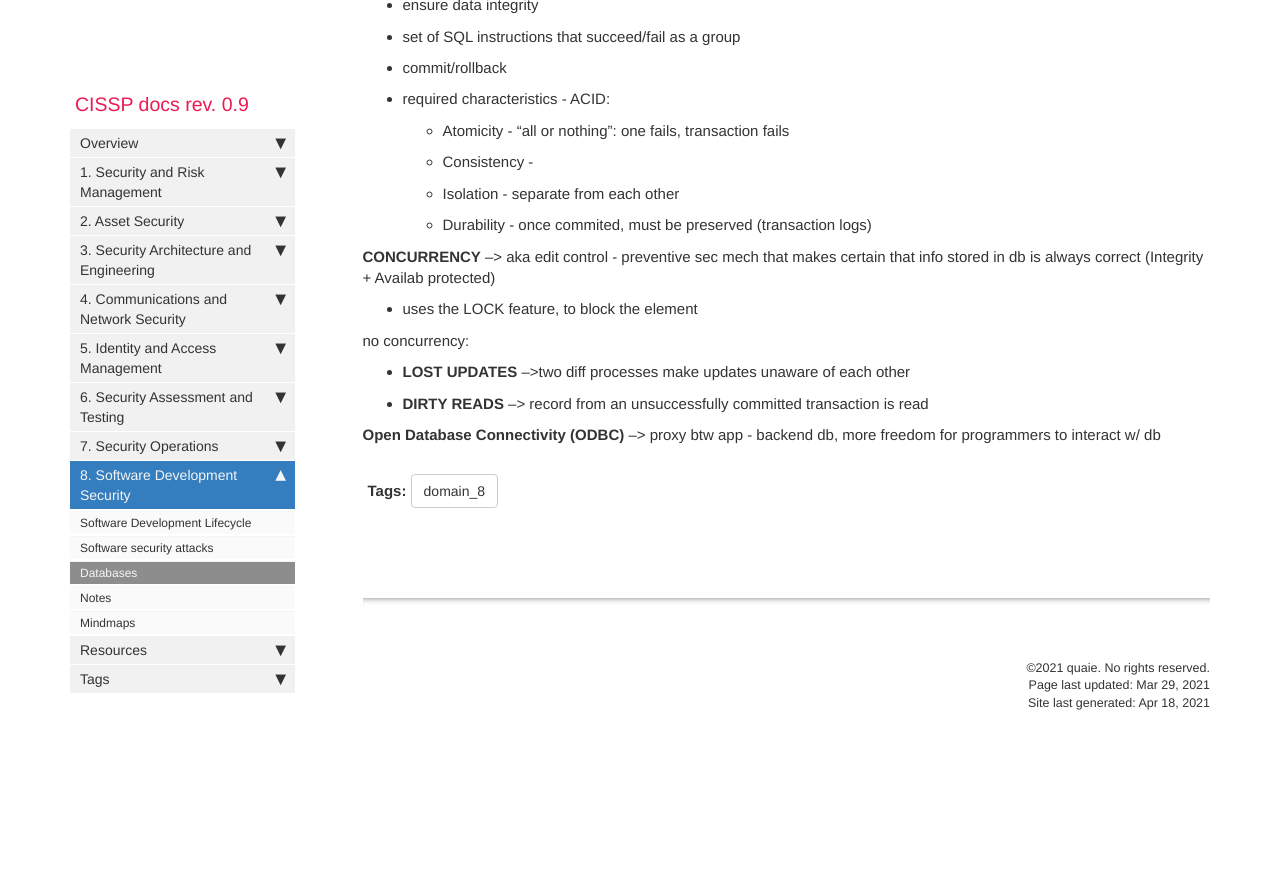
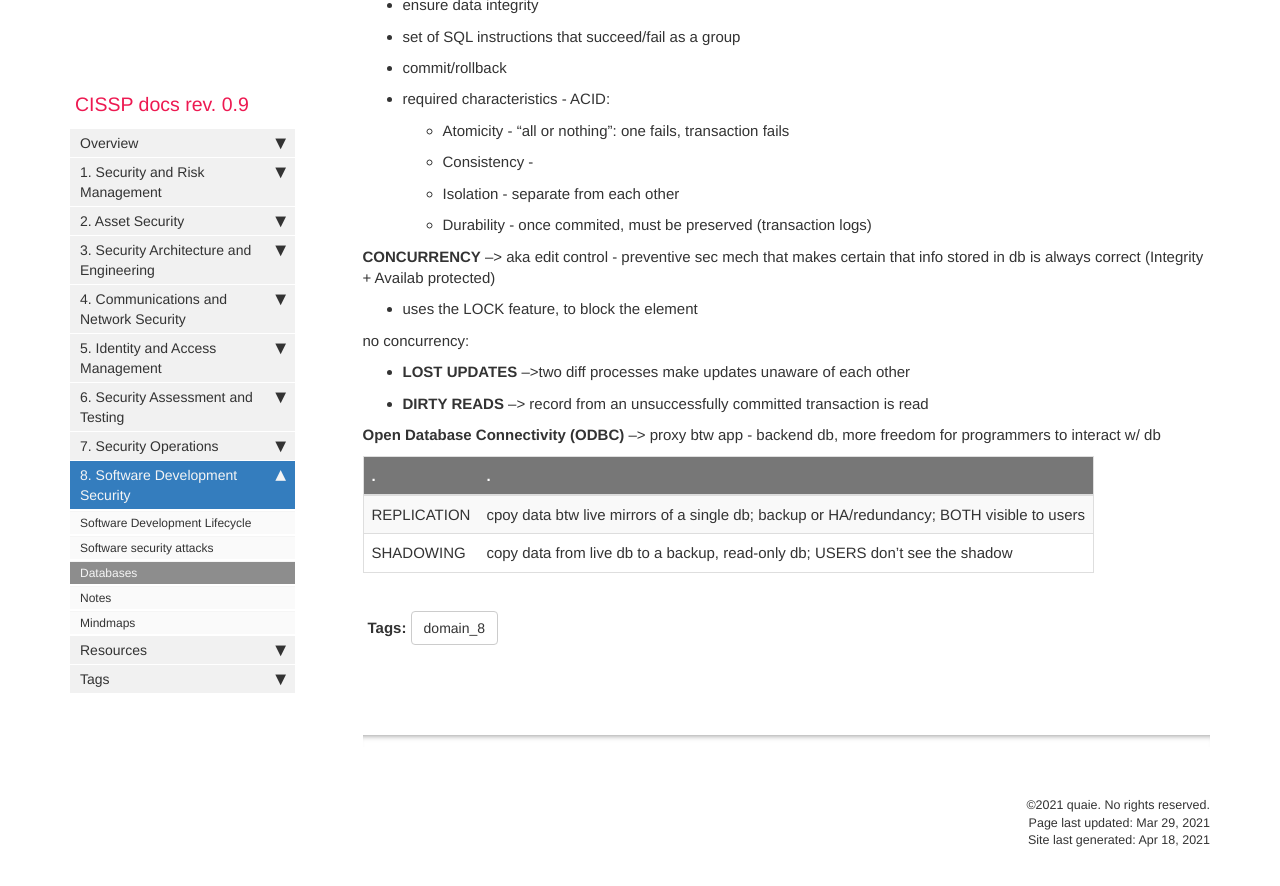
Before and after one commit to quaie/cissp, a Jekyll site: the page built from pages/mydoc/8_db.md, in a window 1280 px wide and 900 px high, scrolled down 847 px. Shown: the top 886 px of the window. Built offline with Jekyll 4.4.1, drawn with Linux system fonts in a browser that asks for light colours; comment, search, counter and statistics services are not loaded; before the commit the page ends 1610 px from its top, so only the background shows below that.

Commit message:
Update 8_db.md

```diff
--- a/pages/mydoc/8_db.md
+++ b/pages/mydoc/8_db.md
@@ -55,6 +55,10 @@ folder: mydoc
 
 **Open Database Connectivity (ODBC)** --> proxy btw app - backend db, more freedom for programmers to interact w/ db
 
+|.|.|
+|-|-|
+|REPLICATION|cpoy data btw live mirrors of a single db; backup or HA/redundancy; BOTH visible to users|
+|SHADOWING|copy data from live db to a backup, read-only db; USERS don't see the shadow|
 
 
 {% include links.html %}
```
